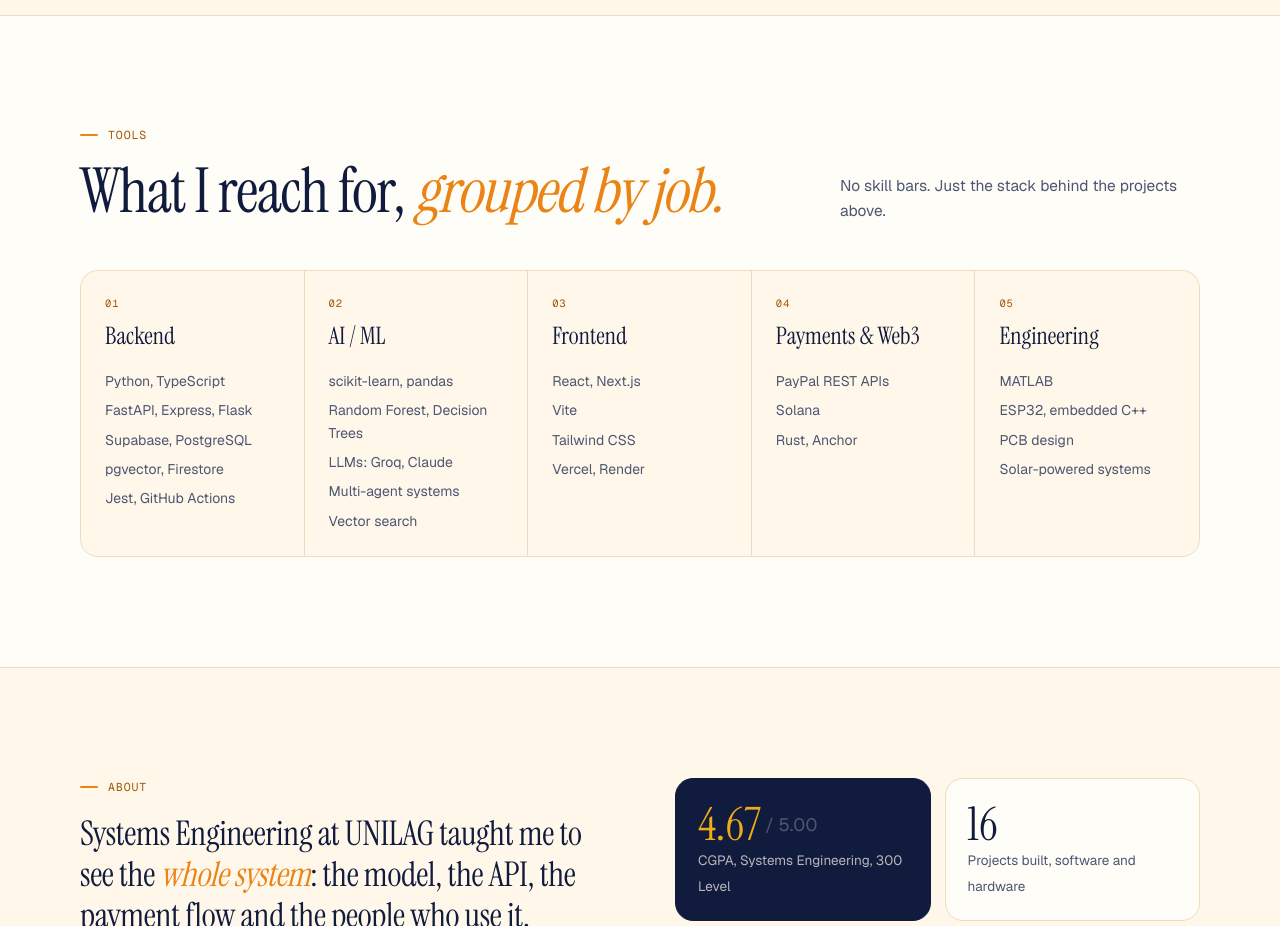
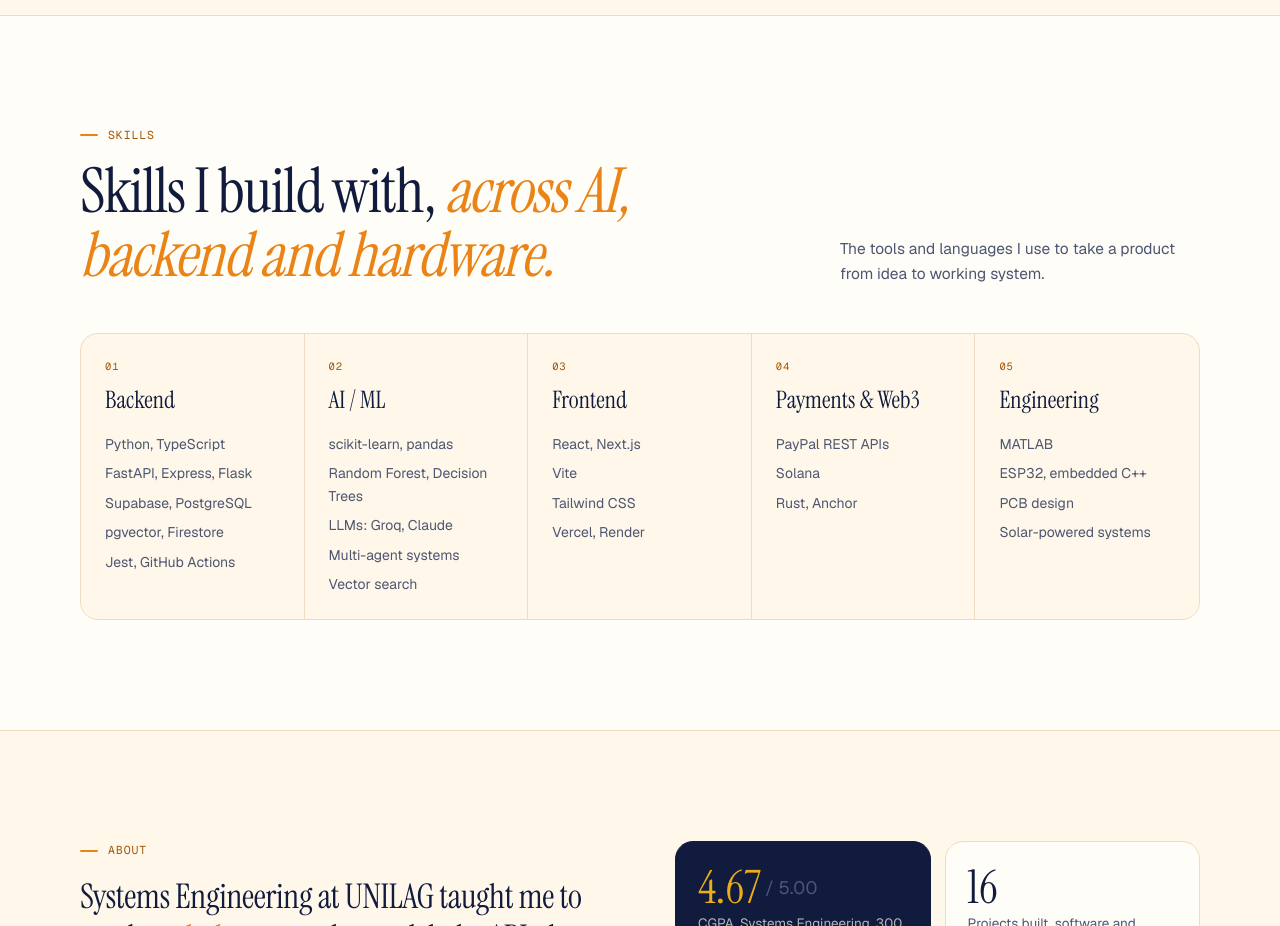
Before and after one commit to GoodnessOni/portfolio, a Next.js app: page / in a window 1280 px wide. Shown: the part 5880-6806 px from the top of the page. Built offline with nearby package versions, Linux system fonts and the light colour scheme; no server answers.

Commit message:
Skills section wording

```diff
--- a/src/app/page.tsx
+++ b/src/app/page.tsx
@@ -114,12 +114,12 @@ export default function Home() {
           <div className="wrap">
             <div className="sec-head">
               <div>
-                <div className="label mono">Tools</div>
+                <div className="label mono">Skills</div>
                 <h2>
-                  What I reach for, <em>grouped by job.</em>
+                  Skills I build with, <em>across AI, backend and hardware.</em>
                 </h2>
               </div>
-              <p>No skill bars. Just the stack behind the projects above.</p>
+              <p>The tools and languages I use to take a product from idea to working system.</p>
             </div>
             <div className="tgrid">
               {tools.map((t) => (
```
